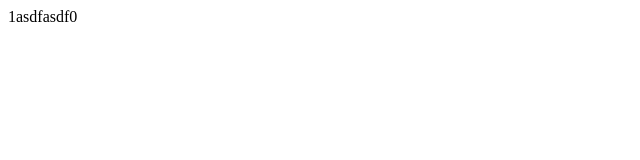
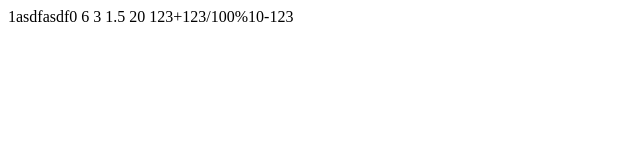
Before and after one commit to yangfuhai/fasty, a website: page index.html in a window 1280 px wide. Shown: the whole page, without its empty margins (0-640 px from the left). Drawn offline with Linux system fonts and the light colour scheme.

Commit message:
fixed and close #I5IVZZ

```diff
--- a/fasty.js
+++ b/fasty.js
@@ -497,6 +497,7 @@ Fasty.prototype = {
         }
         var token = newToken("", false);
         var inString = false;
+        var inStringStartChar;
         while (!this._isEnd(pos, methodInvoke)) {
             var c = methodInvoke.charAt(pos);
             if (c === '\n' || c === '\t') {
@@ -516,16 +517,18 @@ Fasty.prototype = {
 
 
             //string start
-            if (!inString && c === "\"") {
+            if (!inString && (c === "\"" || c === "'")) {
                 tokens.push(token);
-                token = newToken(c, false);
+                token = newToken(c, false)
+
+                inStringStartChar = c;
                 inString = true;
                 pos++;
                 continue;
             }
 
             //string end
-            if (inString && c === "\"") {
+            if (inString && c === inStringStartChar) {
                 tokens.push(token);
                 token = newToken(c, false);
                 inString = false;
--- a/index.html
+++ b/index.html
@@ -129,7 +129,8 @@
     // }
 
 
-    var testhtml = '{{aa}}';
+    var testhtml = '{{aa}} {{ 1 + 2 + 3}} {{ 10%3 + 2}} {{array.length / 2}} {{array[1] * 10}} {{"123+123/100%10-" + 123}} ';
+    // var testhtml = "{{'123+123/100%10-' + 123}}";
     var data = {
         "aa" :"1asdfasdf0",
         "array":[1,2,3]
```
